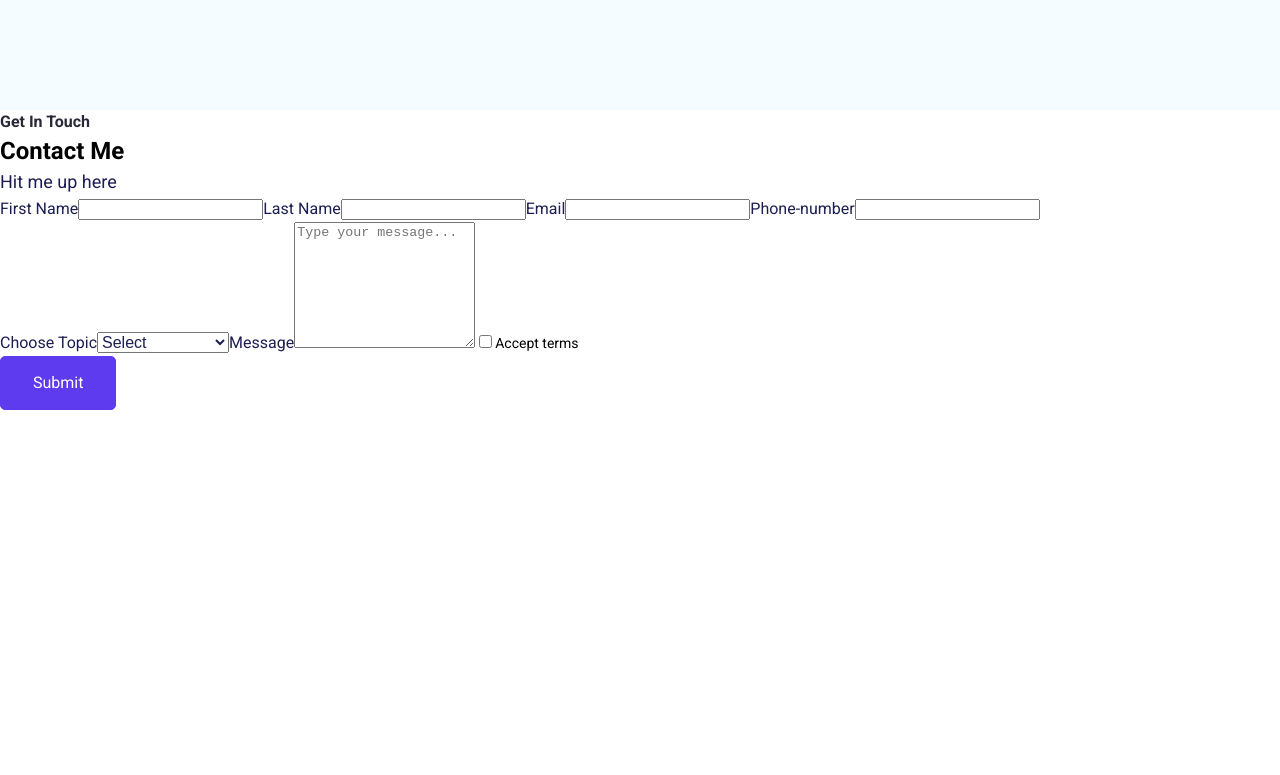
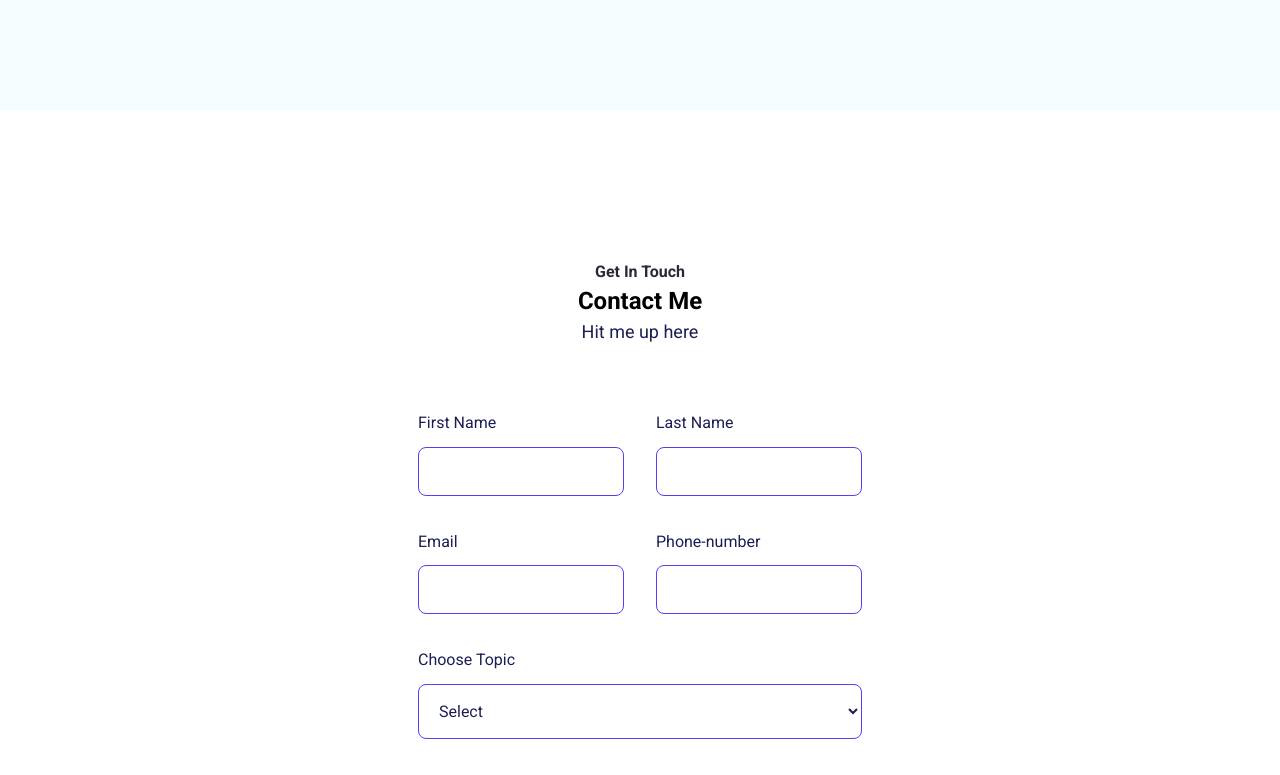
Before and after one commit to mathebulansuku/react-js-personal-portfolio, a React (Create React App) app: page / in a window 1280 px wide. Shown: the part 4365-5140 px from the top of the page. Before the commit the page ends 4775 px from the top, so only its background shows below. Built offline with nearby package versions, Linux system fonts and the light colour scheme.

Commit message:
Contact form styling done

```diff
--- a/src/App.css
+++ b/src/App.css
@@ -489,3 +489,69 @@ h2 {
   font-size: 400;
   line-height: 150%;
 }
+
+/* Contact Form START */
+
+.contact-section {
+  display: flex;
+  padding: 150px 85px;
+  flex-direction: column;
+  justify-content: center;
+  align-items: center;
+  text-align: center;
+  gap: 64px;
+}
+
+.contact-form-container {
+  display: grid;
+  grid-template-columns: auto;
+  grid-template-rows: repeat(5, auto);
+  width: 40%;
+  row-gap: 32px;
+}
+
+.container {
+  display: grid;
+  grid-template-columns: repeat(2, auto);
+  column-gap: 32px;
+  row-gap: 32px;
+}
+
+.contact-label {
+  display: flex;
+  flex-direction: column;
+  align-items: flex-start;
+  gap: 10.6px;
+  flex: 1 0 0;
+  width: 100%;
+}
+
+.contact-input {
+  display: flex;
+  font-family: "Roboto";
+  padding: 16px;
+  align-items: center;
+  align-self: stretch;
+  border-radius: 8px;
+  border: 1.33px solid var(--primary);
+  background: var(--white);
+}
+
+.checkbox-label {
+  display: flex;
+  flex-direction: row;
+  align-items: center;
+  gap: 10.6px;
+  flex: 1 0 0;
+  justify-content: flex-start;
+}
+
+input[type="checkbox"] {
+  width: 21px;
+  height: 21px;
+  border: 0.15em solid var(--heading-color);
+  border-radius: 0.15em;
+  transform: translatey(-0.75em);
+}
+
+/* Contact Form ENDS */
```
